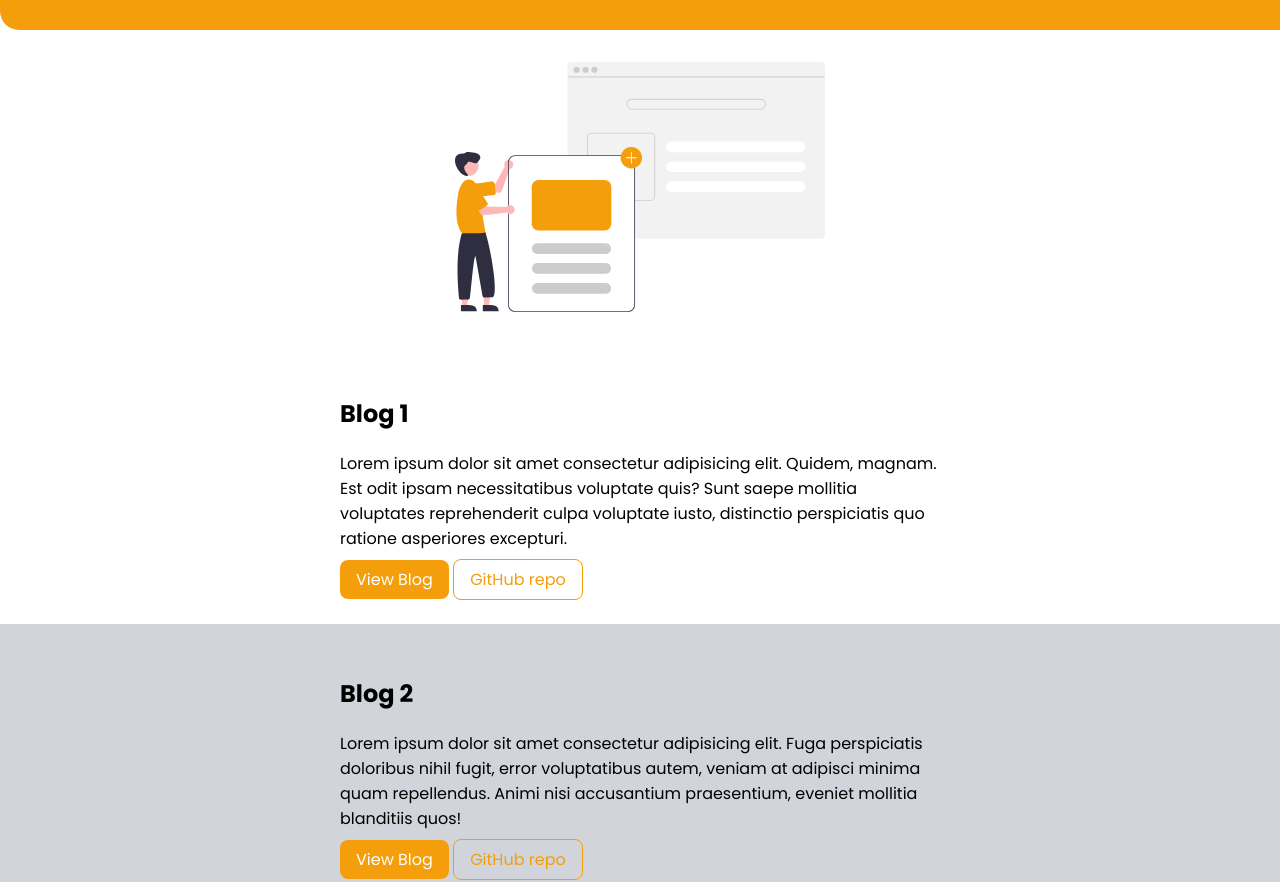
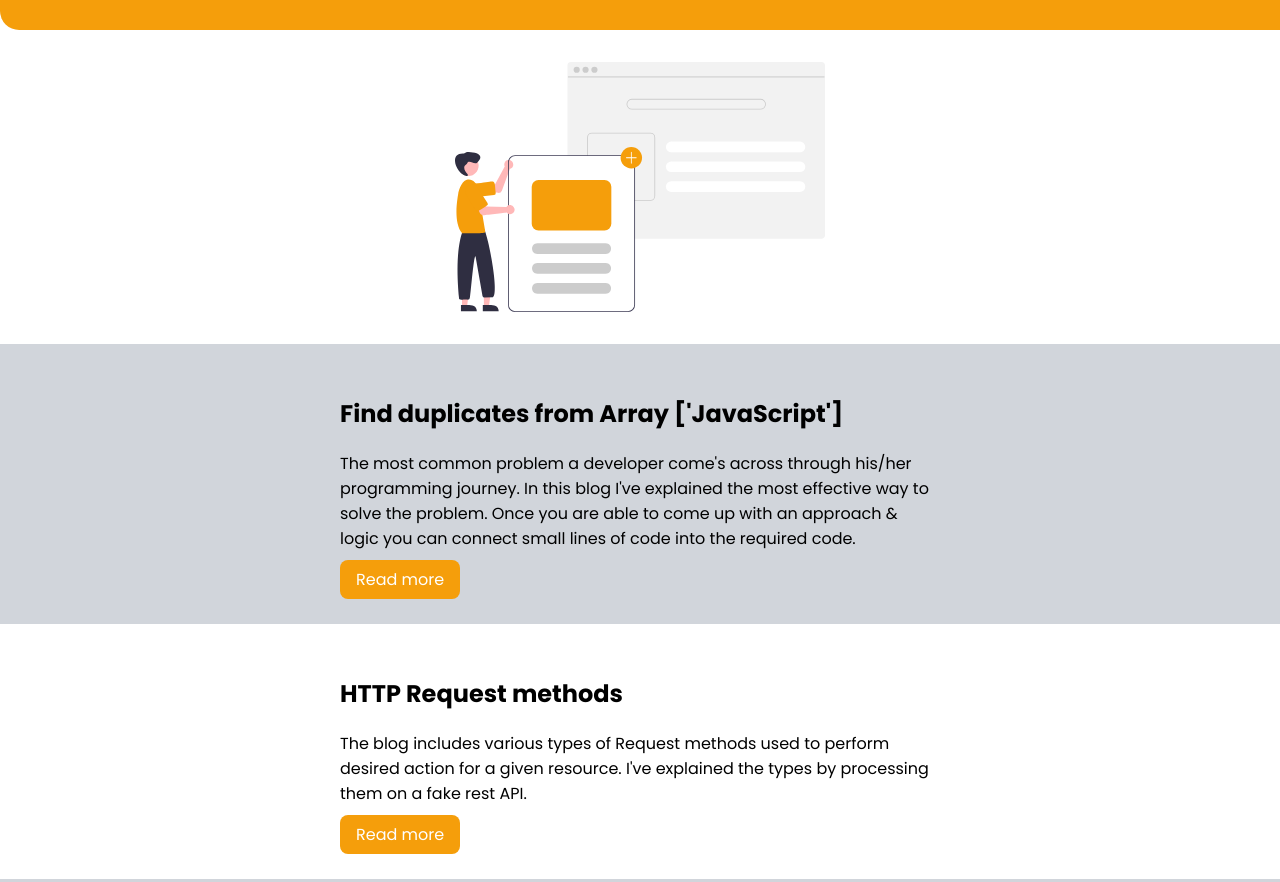
Before and after one commit to adidoshi/portfolio, a plain HTML site: page blogs.html in a window 1280 px wide. Shown: the part 89-971 px from the top of the page. Drawn offline with nearby package versions, Linux system fonts and the light colour scheme.

Commit message:
docs: content upload

```diff
--- a/blogs.html
+++ b/blogs.html
@@ -32,31 +32,33 @@
       <img class="hero-img img2" src="images/blog.svg" />
     </header>
 
+    <section class="section ow">
+      <div class="container container-center">
+        <h1>Find duplicates from Array ['JavaScript']</h1>
+        <p>
+          The most common problem a developer come's across through his/her programming journey. In this blog I've explained the most effective way to solve the problem. Once you are able to come up with an approach & logic you can connect small lines of code into the required code.
+        </p>
+        <a class="link link-primary" href="https://adidoshi.hashnode.dev/finding-duplicates-in-an-array" target="_blank">Read more</a>
+      </div>
+    </section>
+
     <section class="section">
       <div class="container container-center">
-        <h1>Blog 1</h1>
+        <h1>HTTP Request methods</h1>
         <p>
-          Lorem ipsum dolor sit amet consectetur adipisicing elit. Quidem,
-          magnam. Est odit ipsam necessitatibus voluptate quis? Sunt saepe
-          mollitia voluptates reprehenderit culpa voluptate iusto, distinctio
-          perspiciatis quo ratione asperiores excepturi.
+          The blog includes various types of Request methods used to perform desired action for a given resource. I've explained the types by processing them on a fake rest API.
         </p>
-        <a class="link link-primary" href="/">View Blog</a>
-        <a class="link link-secondary" href="/">GitHub repo</a>
+        <a class="link link-primary" href="https://dev.to/adidoshi/http-request-methods-16ik" target="_blank">Read more</a>
       </div>
     </section>
 
     <section class="section ow">
       <div class="container container-center">
-        <h1>Blog 2</h1>
+        <h1>10x Productivity</h1>
         <p>
-          Lorem ipsum dolor sit amet consectetur adipisicing elit. Fuga
-          perspiciatis doloribus nihil fugit, error voluptatibus autem, veniam
-          at adipisci minima quam repellendus. Animi nisi accusantium
-          praesentium, eveniet mollitia blanditiis quos!
+          A little off related topic from web dev, but have you ever felt for days that you are not able to achieve you desired tasks & beacuse of which you are not able to reach your end goal. Unknowingly you waste so much of time, that you don't even know where it was spent. Do check out the blog to understand how you can increase your day-to-day productivity.
         </p>
-        <a class="link link-primary" href="/">View Blog</a>
-        <a class="link link-secondary" href="/">GitHub repo</a>
+        <a class="link link-primary" href="https://productivity10x.wordpress.com/2021/08/12/example-post-3/" target="_blank">View Blog</a>
       </div>
     </section>
 
```
Also changed, not shown: index.html (+24 -4 lines), projects.html (+2 -2 lines).
